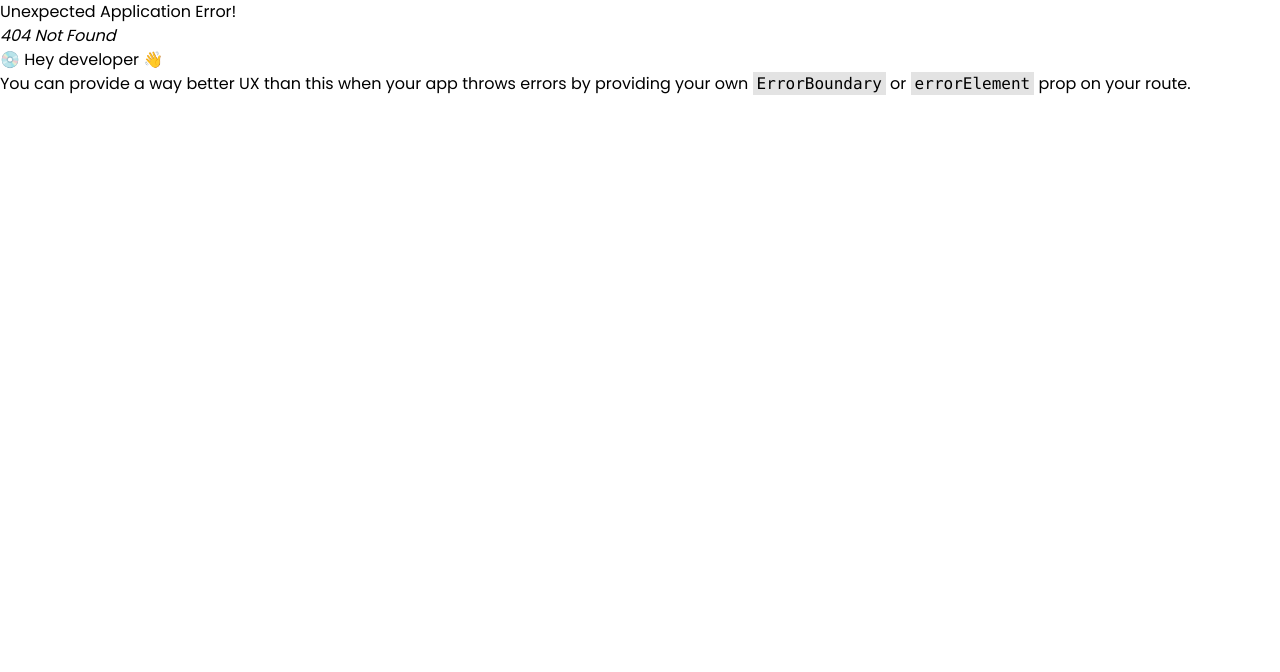
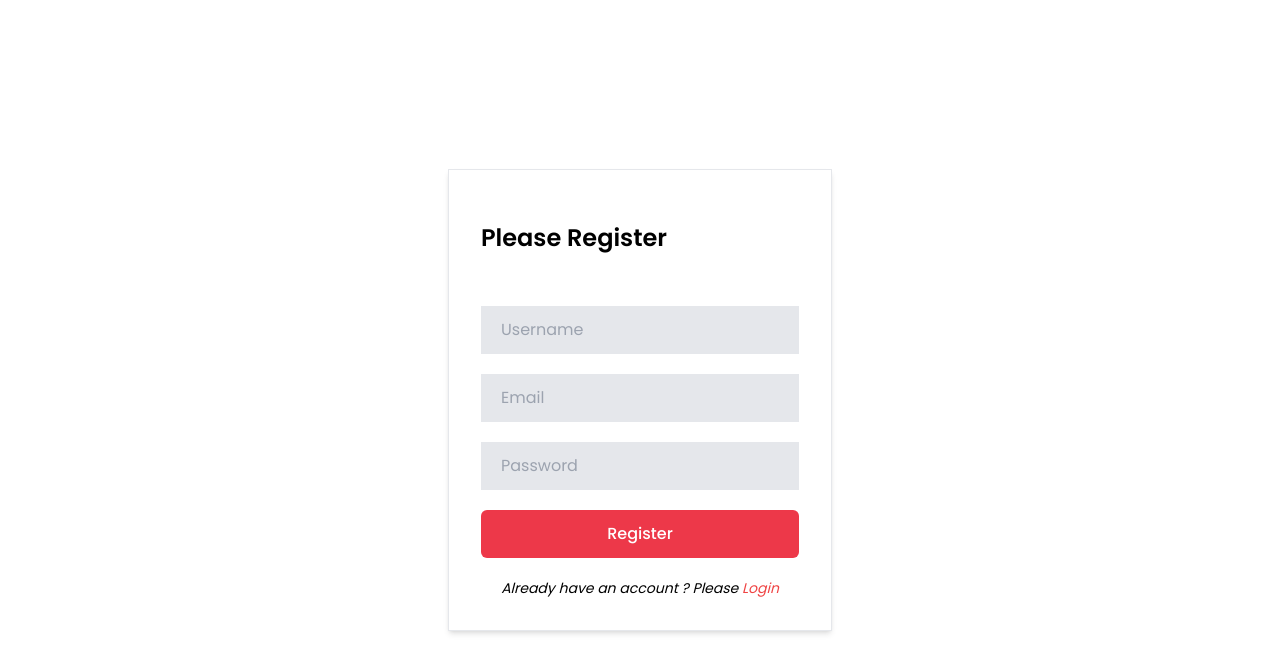
Before and after one commit to Kiirankale/glimse-clothing-store, a React (Vite) app in the folder frontend/: page /register in a window 1280 px wide. Before the commit this address had no page. Shown: the top 672 px of the page. Built offline with nearby package versions, Linux system fonts and the light colour scheme.

Commit message:
Add register component
Implemented functionality for register component such as username , email , password and handle register function  to log all user details .

```diff
--- /dev/null
+++ b/frontend/src/Components/Register.jsx
@@ -0,0 +1,43 @@
+import React, { useState } from 'react'
+import { Link } from 'react-router-dom';
+
+export const Register = () => {
+    const [message, setMessage ] = useState('');
+    const [userName, setUserName ] = useState('');
+    const [ email, setEmail ] = useState('');
+    const [ password, setPassword ] =useState('');
+
+    const handleRegister =async(e)=>{
+        e.preventDefault()
+        const data ={userName,email,password}
+        console.log(data)
+
+    }
+    return (
+        <section className='h-screen flex justify-center items-center'>
+            <div className='max-w-sm  border shadow-md bg-white mx-auto p-8 space-y-5 '>
+                <h1 className='text-2xl pt-5 font-semibold '>Please Register</h1>
+                <form onSubmit={handleRegister} className='max-w-sm mx-auto pt-8 space-y-5'>
+
+                    <input onChange={(e)=>{
+                        setUserName(e.target.value)
+                    }} className='bg-gray-200 w-full focus:outline-none px-5 py-3 ' type="text" name="username" id="username" placeholder='Username' required />
+
+                    <input onChange={(e)=>{
+                        setEmail(e.target.value)
+                    }} className='bg-gray-200 w-full focus:outline-none px-5 py-3 ' type="email" name="email" id="email" placeholder='Email' required />
+
+                    <input onChange={(e)=>{
+                     setPassword(e.target.value)
+                    }} className='bg-gray-200 w-full focus:outline-none px-5 py-3' type="password" placeholder='Password' required />
+
+                    {message && <p className='text-red-500'>{message}</p>}
+
+                    <button type='submit' className=' w-full mt-5  bg-primary hover:bg-indigo-500 font-medium py-3 rounded-md text-white '>Register</button>
+
+                </form>
+                <p className='my-5 italic text-sm text-center'>Already have an account ? Please <Link className="text-red-500" to={"/login"}>Login</Link> </p>
+            </div>
+        </section>
+    )
+}
```
Also changed, not shown: frontend/src/routers/router.jsx (+12 -0 lines).
